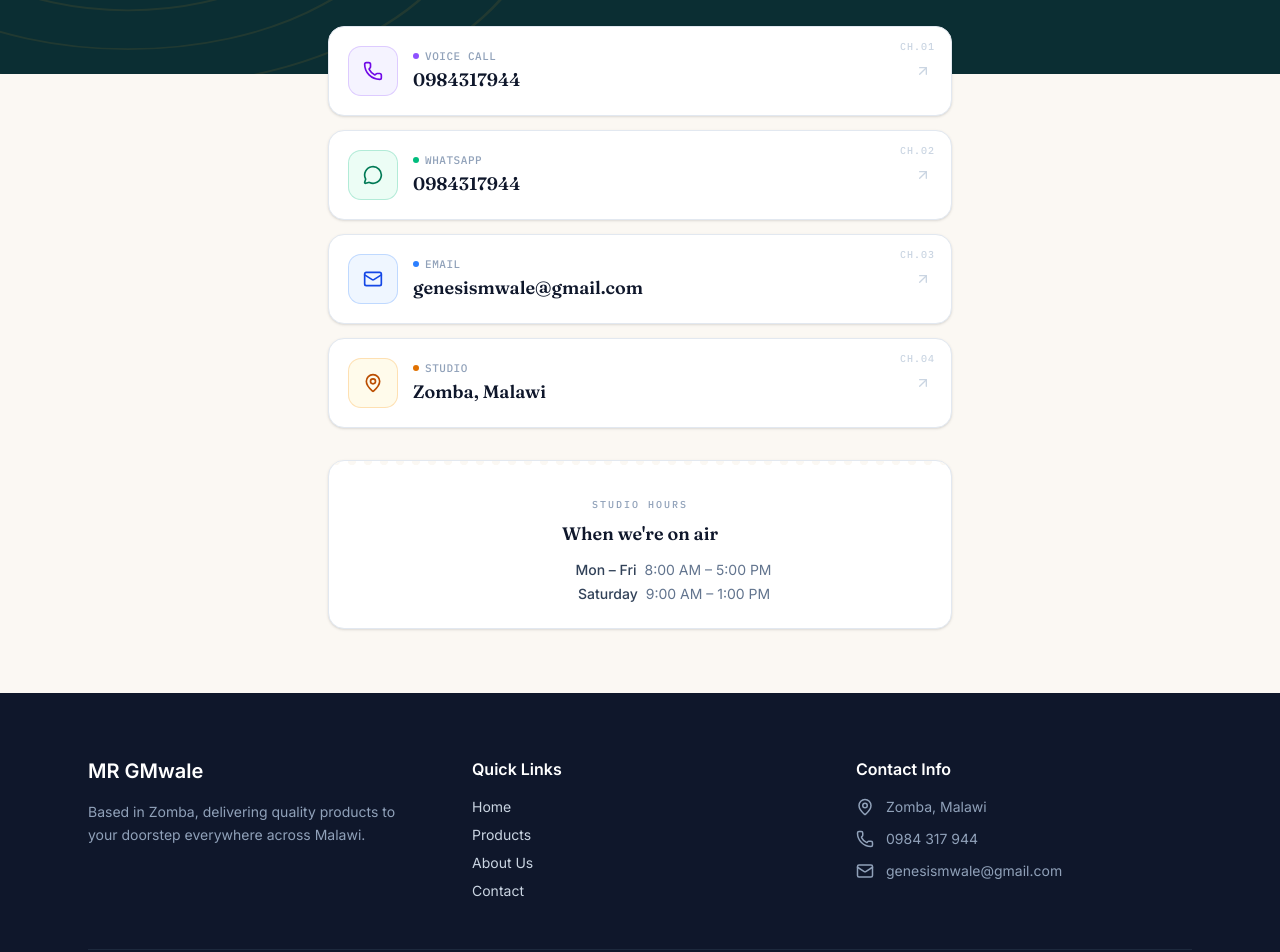
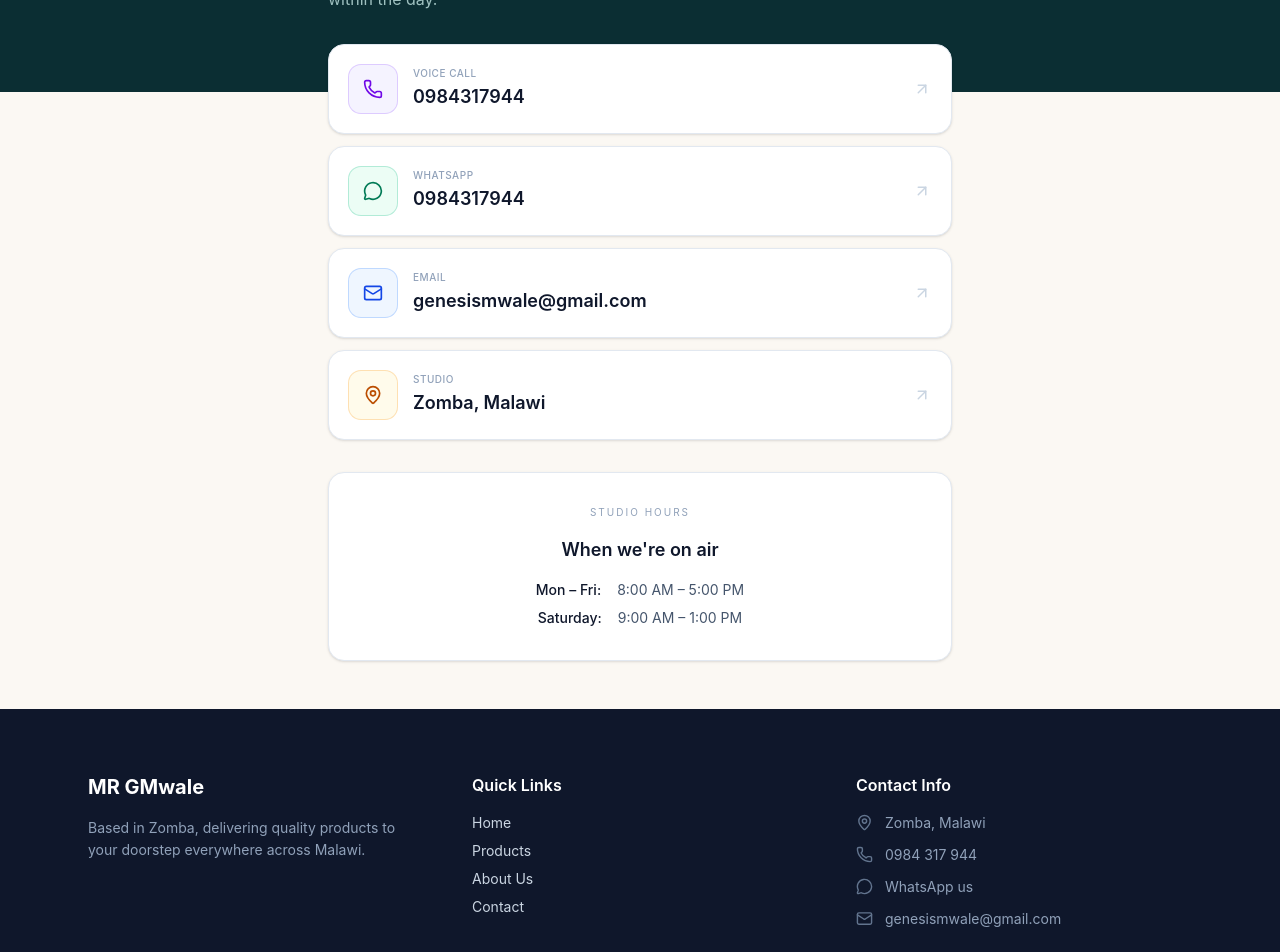
Before and after one commit to calebphiri98/AuraPremium, a React app in the folder frontend/: page /contact in a window 1280 px wide. Shown: the part 360-1312 px from the top of the page. Built offline with nearby package versions, Linux system fonts and the light colour scheme; the HTML template or start-up script is replaced by a standard one.

Commit message:
Added the Footer Page

```diff
--- a/frontend/src/components/Footer.jsx
+++ b/frontend/src/components/Footer.jsx
@@ -1,51 +1,80 @@
 import React from 'react';
 import { Link } from 'react-router-dom';
-import { Phone, Mail, MapPin } from 'lucide-react';
+import { Phone, Mail, MapPin, MessageCircle } from 'lucide-react';
 
 export default function Footer() {
+  const phoneNumber = '0984317944';
+  const email = 'genesismwale@gmail.com';
+  const whatsappNumber = `265${phoneNumber.replace(/^0/, '')}`;
+
   return (
-    <footer className="bg-slate-900 text-slate-300 pt-16 pb-8">
-      <div className="max-w-6xl mx-auto px-6">
-        <div className="grid grid-cols-1 md:grid-cols-3 gap-12 mb-12">
+    <footer className="bg-slate-900 text-slate-300 pt-10 pb-6 sm:pt-16 sm:pb-8">
+      <div className="max-w-6xl mx-auto px-5 sm:px-6">
+        <div className="grid grid-cols-1 md:grid-cols-3 gap-8 md:gap-12 mb-8 md:mb-12">
 
           {/* Brand */}
-          <div className="space-y-4">
-            <h2 className="text-xl font-bold text-white">MR GMwale</h2>
-            <p className="text-sm leading-relaxed text-slate-400">
+          <div className="space-y-3 sm:space-y-4">
+            <h2 className="text-lg sm:text-xl font-bold text-white">MR GMwale</h2>
+            <p className="text-sm leading-relaxed text-slate-400 max-w-xs">
               Based in Zomba, delivering quality products to your doorstep everywhere across Malawi.
             </p>
           </div>
 
           {/* Links */}
-          <div className="space-y-4">
-            <h3 className="font-semibold text-white">Quick Links</h3>
-            <ul className="space-y-2 text-sm">
-              <li><Link to="/" className="hover:text-violet-400 transition">Home</Link></li>
-              <li><Link to="/products" className="hover:text-violet-400 transition">Products</Link></li>
-              <li><Link to="/about" className="hover:text-violet-400 transition">About Us</Link></li>
-              <li><Link to="/contact" className="hover:text-violet-400 transition">Contact</Link></li>
+          <div className="space-y-3 sm:space-y-4 pt-6 md:pt-0 border-t border-slate-800 md:border-0">
+            <h3 className="font-semibold text-white text-sm sm:text-base">Quick Links</h3>
+            <ul className="grid grid-cols-2 gap-x-4 gap-y-2.5 sm:block sm:space-y-2 text-sm">
+              <li><Link to="/" className="hover:text-violet-400 transition-colors">Home</Link></li>
+              <li><Link to="/products" className="hover:text-violet-400 transition-colors">Products</Link></li>
+              <li><Link to="/about" className="hover:text-violet-400 transition-colors">About Us</Link></li>
+              <li><Link to="/contact" className="hover:text-violet-400 transition-colors">Contact</Link></li>
             </ul>
           </div>
 
           {/* Contact */}
-          <div className="space-y-4">
-            <h3 className="font-semibold text-white">Contact Info</h3>
-            <ul className="space-y-3 text-sm text-slate-400">
-              <li className="flex items-center gap-3">
-                <MapPin size={18} /> Zomba, Malawi
+          <div className="space-y-3 sm:space-y-4 pt-6 md:pt-0 border-t border-slate-800 md:border-0">
+            <h3 className="font-semibold text-white text-sm sm:text-base">Contact Info</h3>
+            <ul className="space-y-2.5 sm:space-y-3 text-sm text-slate-400">
+              <li>
+                <a
+                  href="https://www.google.com/maps/search/?api=1&query=Zomba%2C+Malawi"
+                  target="_blank"
+                  rel="noopener noreferrer"
+                  className="flex items-center gap-3 hover:text-white transition-colors"
+                >
+                  <MapPin size={17} className="shrink-0 text-slate-500" /> Zomba, Malawi
+                </a>
               </li>
-              <li className="flex items-center gap-3">
-                <Phone size={18} /> 0984 317 944
+              <li>
+                <a href={`tel:${phoneNumber}`} className="flex items-center gap-3 hover:text-white transition-colors">
+                  <Phone size={17} className="shrink-0 text-slate-500" /> 0984 317 944
+                </a>
               </li>
-              <li className="flex items-center gap-3">
-                <Mail size={18} /> genesismwale@gmail.com
+              <li>
+                <a
+                  href={`https://wa.me/${whatsappNumber}`}
+                  target="_blank"
+                  rel="noopener noreferrer"
+                  className="flex items-center gap-3 hover:text-emerald-400 transition-colors"
+                >
+                  <MessageCircle size={17} className="shrink-0 text-slate-500" /> WhatsApp us
+                </a>
+              </li>
+              <li className="min-w-0">
+                <a
+                  href={`mailto:${email}`}
+                  className="flex items-center gap-3 hover:text-white transition-colors"
+                >
+                  <Mail size={17} className="shrink-0 text-slate-500" />
+                  <span className="truncate">{email}</span>
+                </a>
               </li>
             </ul>
           </div>
         </div>
 
         {/* Bottom */}
-        <div className="pt-8 border-t border-slate-800 text-center text-xs text-slate-500">
+        <div className="pt-6 sm:pt-8 border-t border-slate-800 text-center text-xs text-slate-500">
           &copy; {new Date().getFullYear()} MR GMwale. All rights reserved.
         </div>
       </div>
--- a/frontend/src/pages/Contact.jsx
+++ b/frontend/src/pages/Contact.jsx
@@ -14,100 +14,47 @@ export default function Contact() {
   const whatsappNumber = `265${phoneNumber.replace(/^0/, '')}`;
 
   return (
-    <div className="min-h-screen bg-[#FBF8F3]">
-      <style>{`
-        @import url('https://fonts.googleapis.com/css2?family=Fraunces:opsz,wght@9..144,400;9..144,600;9..144,700&family=IBM+Plex+Mono:wght@500&family=Inter:wght@400;500;600&display=swap');
-        .font-display { font-family: 'Fraunces', Georgia, serif; }
-        .font-mono-label { font-family: 'IBM Plex Mono', ui-monospace, monospace; }
-        .font-body { font-family: 'Inter', system-ui, sans-serif; }
-      `}</style>
+    <div className="min-h-screen bg-[#FBF8F3] pb-12">
+      {/* Font imports remain the same */}
 
-      {/* Hero band */}
+      {/* Hero band - Adjusted padding for mobile */}
       <div className="relative overflow-hidden bg-[#0B2E33]">
-        <svg
-          className="absolute inset-0 w-full h-full opacity-[0.12]"
-          viewBox="0 0 400 200"
-          preserveAspectRatio="none"
-          aria-hidden="true"
-        >
-          {[...Array(6)].map((_, i) => (
-            <circle key={i} cx="40" cy="100" r={20 + i * 22} fill="none" stroke="#C08A28" strokeWidth="1" />
-          ))}
-        </svg>
-        <div className="relative max-w-2xl mx-auto px-6 pt-16 pb-20 sm:pt-20 sm:pb-24">
-          <p className="font-mono-label text-[11px] tracking-[0.2em] text-[#C08A28] uppercase mb-4">
+        <div className="relative max-w-2xl mx-auto px-4 sm:px-6 pt-16 pb-20 sm:pt-24">
+          <p className="font-mono-label text-[10px] sm:text-[11px] tracking-[0.2em] text-[#C08A28] uppercase mb-4">
             Open channel — Zomba, Malawi
           </p>
-          <h1 className="font-display text-4xl sm:text-5xl font-semibold text-[#FBF8F3] leading-[1.05]">
+          <h1 className="font-display text-4xl sm:text-6xl font-semibold text-[#FBF8F3] leading-[1]">
             Let's talk.
           </h1>
-          <p className="font-body text-[#9FC1C0] mt-4 max-w-md leading-relaxed">
+          <p className="font-body text-[#9FC1C0] mt-6 max-w-md leading-relaxed text-sm sm:text-base">
             Four ways to reach the studio. Pick whichever feels most like you — a call
             gets answered, a message gets a reply within the day.
           </p>
         </div>
       </div>
 
-      {/* Channels */}
-      <div className="max-w-2xl mx-auto px-6 -mt-10 sm:-mt-12 relative pb-16">
-        <div className="grid gap-3.5">
-          <ChannelCard
-            meta={CHANNELS_META.call}
-            icon={<Phone size={20} />}
-            value={phoneNumber}
-            action={`tel:${phoneNumber}`}
-          />
-          <ChannelCard
-            meta={CHANNELS_META.whatsapp}
-            icon={<MessageCircle size={20} />}
-            value={phoneNumber}
-            action={`https://wa.me/${whatsappNumber}`}
-            external
-          />
-          <ChannelCard
-            meta={CHANNELS_META.email}
-            icon={<Mail size={20} />}
-            value={email}
-            action={`mailto:${email}`}
-          />
-          <ChannelCard
-            meta={CHANNELS_META.location}
-            icon={<MapPin size={20} />}
-            value="Zomba, Malawi"
-            action="https://www.google.com/maps/search/?api=1&query=Zomba%2C+Malawi"
-            external
-          />
+      {/* Channels - Mobile-optimized spacing */}
+      <div className="max-w-2xl mx-auto px-4 sm:px-6 -mt-8 sm:-mt-12 relative">
+        <div className="grid gap-3">
+          <ChannelCard meta={CHANNELS_META.call} icon={<Phone size={20} />} value={phoneNumber} action={`tel:${phoneNumber}`} />
+          <ChannelCard meta={CHANNELS_META.whatsapp} icon={<MessageCircle size={20} />} value={phoneNumber} action={`https://wa.me/${whatsappNumber}`} external />
+          <ChannelCard meta={CHANNELS_META.email} icon={<Mail size={20} />} value={email} action={`mailto:${email}`} />
+          <ChannelCard meta={CHANNELS_META.location} icon={<MapPin size={20} />} value="Zomba, Malawi" action="#" external />
         </div>
 
-        {/* Business hours — ticket stub */}
-        <div className="relative mt-8">
-          <div className="bg-white rounded-2xl border border-slate-200 shadow-sm overflow-hidden">
-            <div
-              className="h-3 w-full"
-              style={{
-                backgroundImage:
-                  'radial-gradient(circle at 8px 0, #FBF8F3 4px, transparent 4.5px)',
-                backgroundSize: '16px 8px',
-                backgroundRepeat: 'repeat-x',
-                backgroundPosition: 'top',
-              }}
-            />
-            <div className="px-6 py-6 text-center">
-              <p className="font-mono-label text-[10px] tracking-[0.2em] text-slate-400 uppercase mb-2">
-                Studio hours
-              </p>
-              <h3 className="font-display text-lg font-semibold text-slate-900 mb-3">
-                When we're on air
-              </h3>
-              <div className="font-body text-sm text-slate-500 space-y-1">
-                <p className="flex justify-center gap-2">
-                  <span className="text-slate-700 font-medium w-32 text-right">Mon – Fri</span>
-                  <span>8:00 AM – 5:00 PM</span>
-                </p>
-                <p className="flex justify-center gap-2">
-                  <span className="text-slate-700 font-medium w-32 text-right">Saturday</span>
-                  <span>9:00 AM – 1:00 PM</span>
-                </p>
+        {/* Business hours - Optimized for mobile readability */}
+        <div className="mt-8 bg-white rounded-2xl border border-slate-200 shadow-sm overflow-hidden">
+          <div className="px-6 py-8 text-center">
+            <p className="font-mono-label text-[10px] tracking-[0.2em] text-slate-400 uppercase mb-4">Studio hours</p>
+            <h3 className="font-display text-lg font-semibold text-slate-900 mb-4">When we're on air</h3>
+            <div className="font-body text-sm text-slate-600 space-y-2">
+              <div className="flex flex-col sm:flex-row justify-center gap-1 sm:gap-4">
+                <span className="font-medium text-slate-900">Mon – Fri:</span>
+                <span>8:00 AM – 5:00 PM</span>
+              </div>
+              <div className="flex flex-col sm:flex-row justify-center gap-1 sm:gap-4">
+                <span className="font-medium text-slate-900">Saturday:</span>
+                <span>9:00 AM – 1:00 PM</span>
               </div>
             </div>
           </div>
@@ -123,30 +70,18 @@ function ChannelCard({ meta, icon, value, action, external }) {
       href={action}
       target={external ? '_blank' : undefined}
       rel={external ? 'noopener noreferrer' : undefined}
-      className={`group relative flex items-center gap-4 bg-white p-5 rounded-2xl border border-slate-200 shadow-sm transition-all hover:shadow-md hover:-translate-y-0.5 hover:border-slate-300 active:translate-y-0`}
+      className="group flex items-center gap-4 bg-white p-4 sm:p-5 rounded-2xl border border-slate-200 shadow-sm transition-all hover:border-slate-300 active:scale-[0.98]"
     >
-      <span className="font-mono-label absolute top-3 right-4 text-[10px] tracking-widest text-slate-300 group-hover:text-slate-400 transition-colors">
-        {meta.tag}
-      </span>
-
       <div className={`w-12 h-12 rounded-xl flex items-center justify-center shrink-0 ${meta.bg} ${meta.text} ring-1 ${meta.ring}`}>
         {icon}
       </div>
-
-      <div className="min-w-0">
-        <div className="flex items-center gap-1.5">
-          <span className={`w-1.5 h-1.5 rounded-full ${meta.dot}`} />
-          <h3 className="font-mono-label text-[11px] font-medium text-slate-400 uppercase tracking-wider">
-            {meta.label}
-          </h3>
-        </div>
-        <p className="font-display text-lg font-semibold text-slate-900 mt-0.5 truncate">{value}</p>
+      <div className="min-w-0 flex-1">
+        <h3 className="font-mono-label text-[10px] font-medium text-slate-400 uppercase tracking-wider mb-0.5">
+          {meta.label}
+        </h3>
+        <p className="font-display text-base sm:text-lg font-semibold text-slate-900 truncate">{value}</p>
       </div>
-
-      <ArrowUpRight
-        size={16}
-        className="ml-auto text-slate-300 group-hover:text-slate-500 group-hover:translate-x-0.5 group-hover:-translate-y-0.5 transition-all shrink-0"
-      />
+      <ArrowUpRight size={18} className="text-slate-300 group-hover:text-slate-500 transition-colors shrink-0" />
     </a>
   );
 }
```
